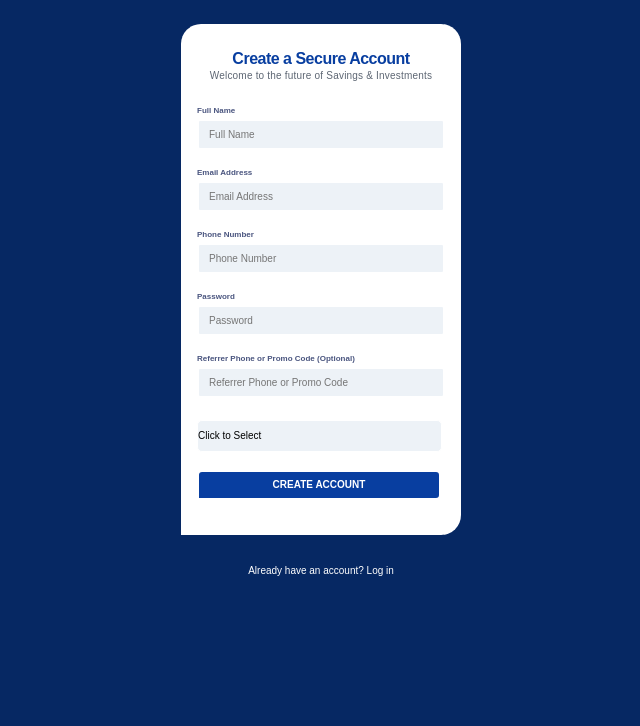
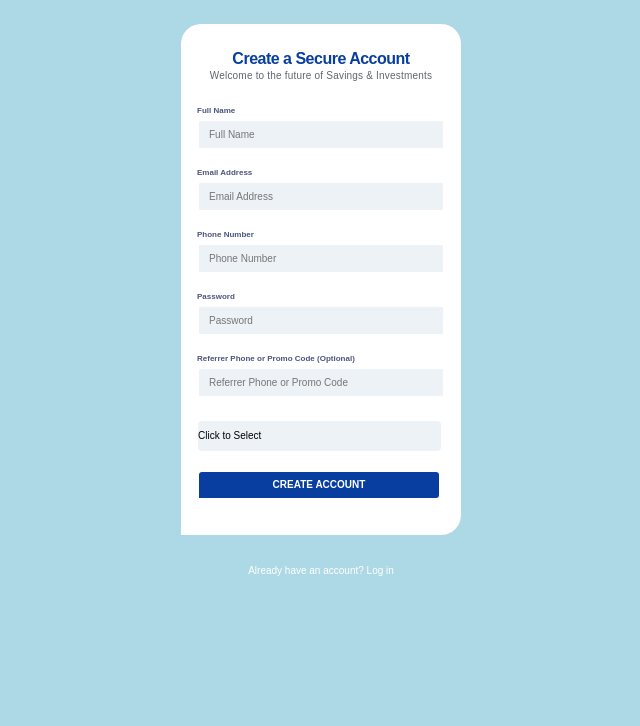
Before and after one commit to toluwojay/wojay1.github.io, a plain HTML site: page index.html in a window 1280 px wide. Shown: the part 74-800 px from the top of the page, without its empty margins (319-959 px from the left). Drawn offline with Linux system fonts and the light colour scheme.

Commit message:
Update style.css

```diff
--- a/style.css
+++ b/style.css
@@ -1,5 +1,5 @@
 body{
-	background-color:#062863;
+	background-color:#ADD8E6;
 	font-family: sans-serif;
 
 
```
